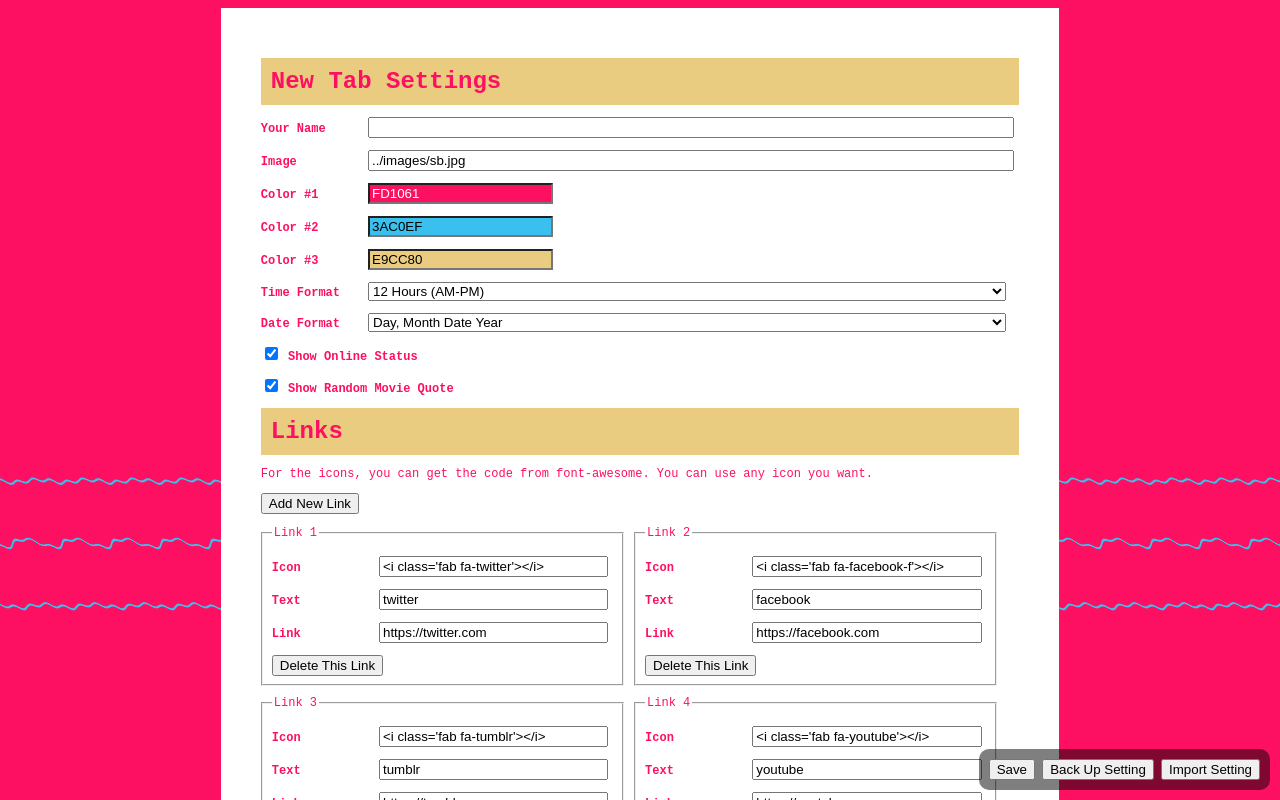
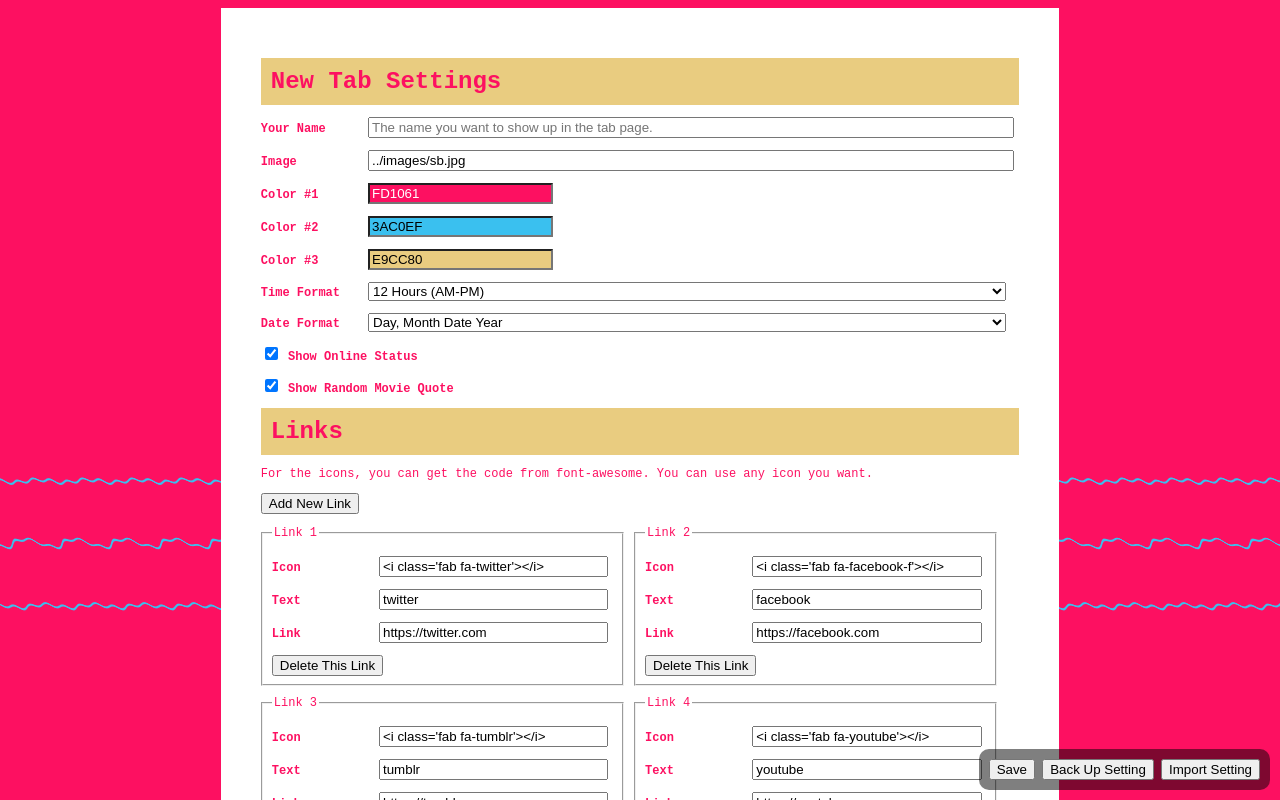
Before and after one commit to flavea/Chrome-New-Tab-Extensions, a browser extension: page Blocks of Colors/options.html in a window 1280 px wide. Shown: the top 800 px of the page. Drawn offline with Linux system fonts and the light colour scheme.

Commit message:
add guide on placeholder

```diff
--- a/Blocks of Colors/options.html
+++ b/Blocks of Colors/options.html
@@ -17,8 +17,8 @@
     <div id="options">
         <h1>New Tab Settings</h1>
 
-        <p><label>Your Name</label> <input type="text" id="name"></p>
-        <p><label>Image</label> <input type="text" id="image"></p>
+        <p><label>Your Name</label> <input type="text" id="name" placeholder="The name you want to show up in the tab page."></p>
+        <p><label>Image</label> <input type="text" id="image" placeholder="url to your image, image size is 350x150 pixels."></p>
         <p><label>Color #1</label> <input class="jscolor" value="fd1061" id="color1"></p>
         <p><label>Color #2</label> <input class="jscolor" value="3ac0ef" id="color2"></p>
         <p><label>Color #3</label> <input class="jscolor" value="e9cc80" id="color3"></p>
```
Also changed, not shown: Paper Heart/options.html (+3 -3 lines).
